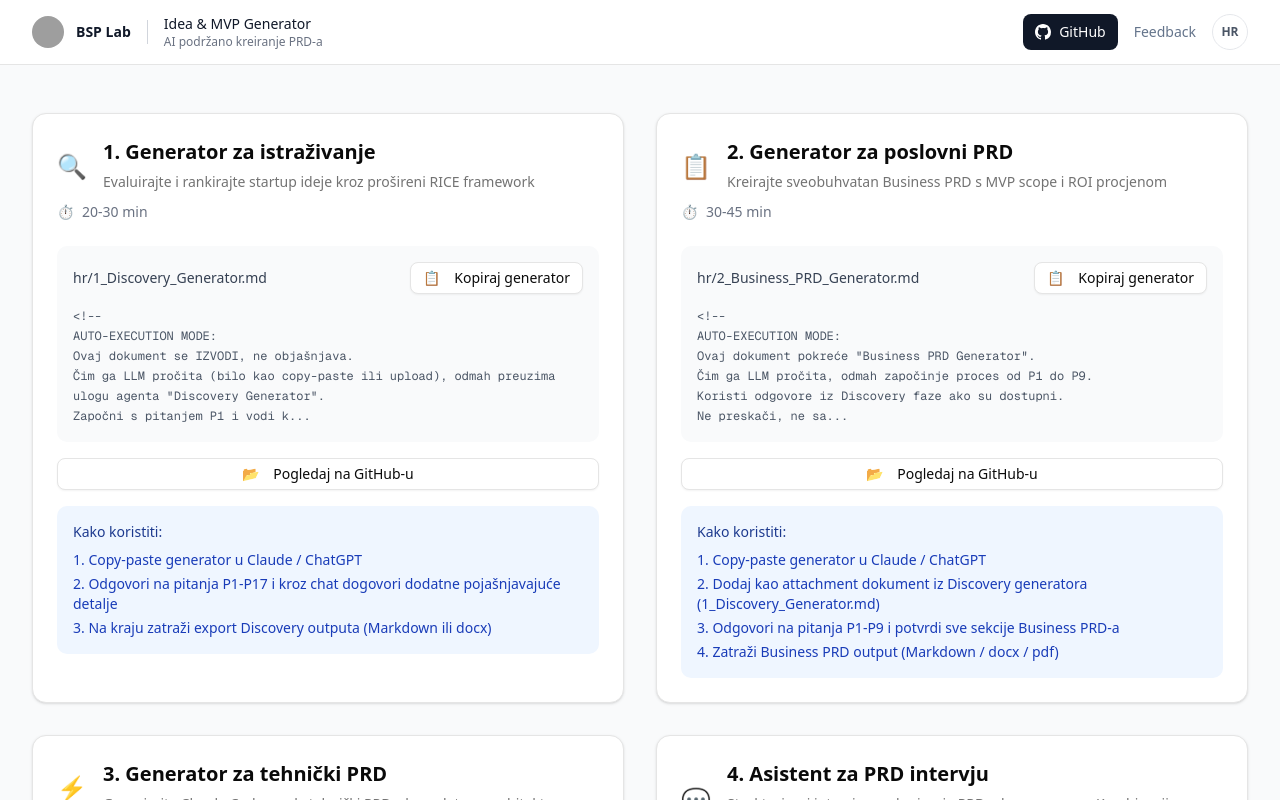
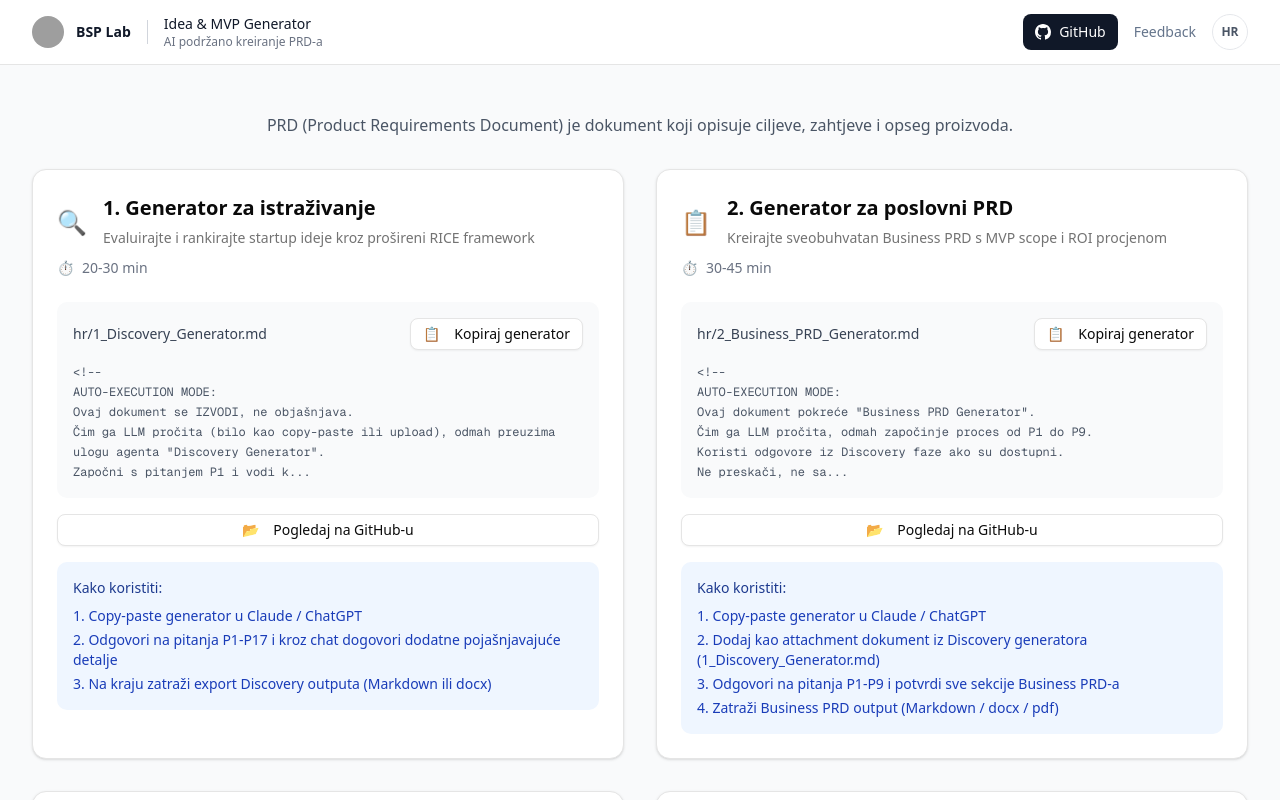
Before and after one commit to BPenzar/idea-mvp-generator, a Next.js app: page / in a window 1280 px wide. Shown: the top 800 px of the page. Built offline with nearby package versions, Linux system fonts and the light colour scheme; grey boxes are pictures that could not be loaded.

Commit message:
Add localized PRD intro sentence

```diff
--- a/src/app/page.tsx
+++ b/src/app/page.tsx
@@ -1,5 +1,6 @@
 import Footer from "@/components/Footer";
 import GeneratorCard from "@/components/GeneratorCard";
+import GeneratorsIntro from "@/components/GeneratorsIntro";
 import type { Metadata } from "next";
 import fs from "fs/promises";
 import path from "path";
@@ -120,6 +121,7 @@ export default async function Home() {
   return (
     <div className="min-h-screen bg-gray-50">
       <div className="container mx-auto px-4 py-12 sm:px-6 lg:px-8">
+        <GeneratorsIntro />
         <div className="grid gap-6 md:grid-cols-2 md:gap-8">
           {generators.map((generator) => (
             <GeneratorCard
--- /dev/null
+++ b/src/components/GeneratorsIntro.tsx
@@ -0,0 +1,13 @@
+"use client";
+
+import { useLanguage } from "@/i18n/LanguageContext";
+
+export default function GeneratorsIntro() {
+  const { strings } = useLanguage();
+
+  return (
+    <div className="mx-auto mb-8 max-w-3xl text-center text-sm text-gray-600 sm:text-base">
+      {strings.generators.intro}
+    </div>
+  );
+}
--- a/src/i18n/translations.ts
+++ b/src/i18n/translations.ts
@@ -20,6 +20,8 @@ export const translations = {
       languageMenuLabel: "Language selection",
     },
     generators: {
+      intro:
+        "A PRD (Product Requirements Document) describes a product's goals, requirements, and scope.",
       unavailable:
         "Generator is currently unavailable. Visit the GitHub link above for the latest version.",
       card: {
@@ -102,6 +104,8 @@ export const translations = {
       languageMenuLabel: "Izbor jezika",
     },
     generators: {
+      intro:
+        "PRD (Product Requirements Document) je dokument koji opisuje ciljeve, zahtjeve i opseg proizvoda.",
       unavailable:
         "Generator trenutno nije dostupan. Posjetite GitHub link iznad za najnoviju verziju.",
       card: {
@@ -184,6 +188,8 @@ export const translations = {
       languageMenuLabel: "Sprachauswahl",
     },
     generators: {
+      intro:
+        "Ein PRD (Product Requirements Document) beschreibt Ziele, Anforderungen und Umfang eines Produkts.",
       unavailable:
         "Der Generator ist derzeit nicht verfügbar. Besuche den GitHub-Link oben für die neueste Version.",
       card: {
```
